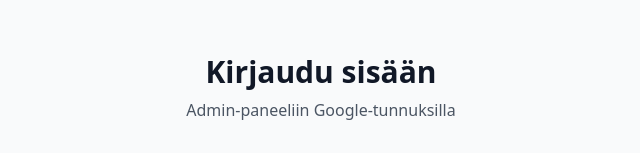
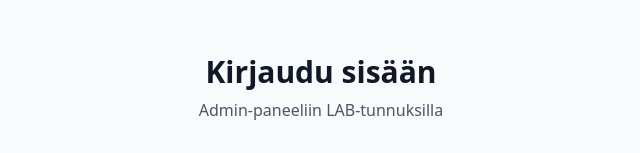
Before and after one commit to joeliskae/work-pod-backend, a React (Vite) app in the folder admin-panel/: page / in a window 1280 px wide. Shown: the part 225-378 px from the top of the page, without its empty margins (319-959 px from the left). Built offline with nearby package versions, Linux system fonts and the light colour scheme; no server answers.

Commit message:
text fix

```diff
--- a/admin-panel/src/components/auth/LoginPage.tsx
+++ b/admin-panel/src/components/auth/LoginPage.tsx
@@ -96,7 +96,7 @@ export const LoginPage = ({ onLogin }: LoginPageProps) => {
       <div className="max-w-md w-full space-y-8 p-8">
         <div className="text-center">
           <h2 className="text-3xl font-bold text-gray-900">Kirjaudu sisään</h2>
-          <p className="mt-2 text-gray-600">Admin-paneeliin Google-tunnuksilla</p>
+          <p className="mt-2 text-gray-600">Admin-paneeliin LAB-tunnuksilla</p>
         </div>
 
         <Card className="flex justify-center p-6">
```
